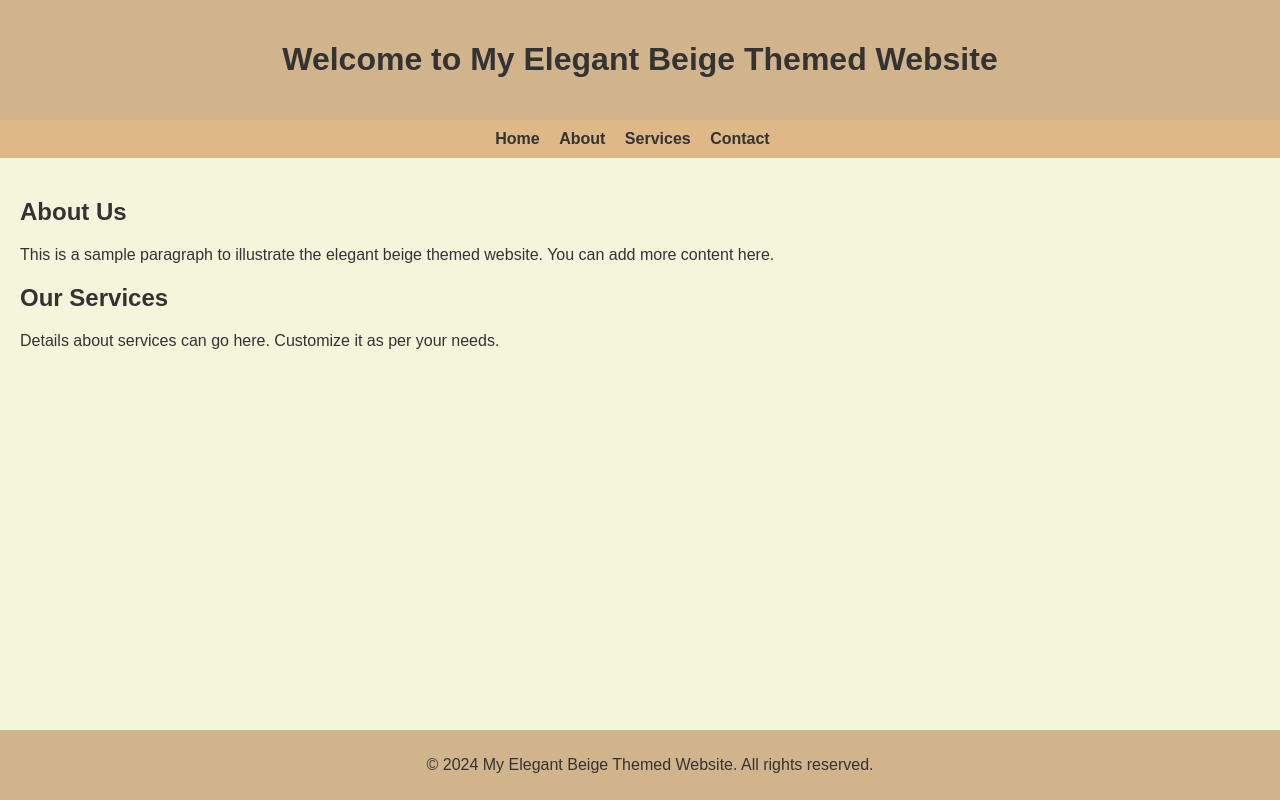
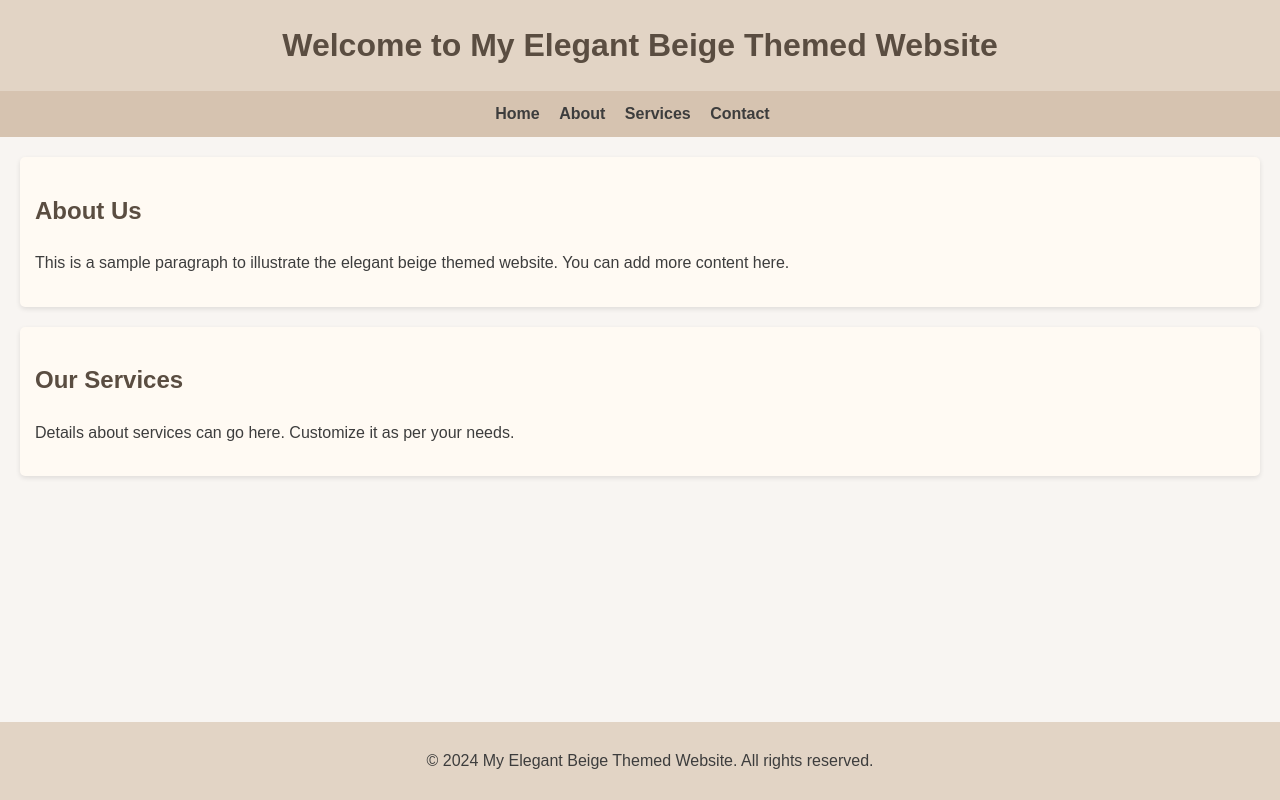
Before and after one commit to liyanambava/leeport.github.io, a plain HTML site: page index.html in a window 1280 px wide. Drawn offline with Linux system fonts and the light colour scheme.

Commit message:
Update styles.css

```diff
--- a/styles.css
+++ b/styles.css
@@ -1,19 +1,25 @@
 body {
-    background-color: #f5f5dc; /* Beige background */
-    color: #333; /* Dark text for readability */
-    font-family: Arial, sans-serif;
+    background-color: #f8f5f2; /* Light beige background */
+    color: #3d3d3d; /* Dark gray text for readability */
+    font-family: 'Arial', sans-serif;
     margin: 0;
     padding: 0;
+    line-height: 1.6;
 }
 
 header {
-    background-color: #d2b48c; /* Tan background for header */
+    background-color: #e2d4c5; /* Soft beige background for header */
     padding: 20px;
     text-align: center;
 }
 
+header h1 {
+    margin: 0;
+    color: #5a4d41; /* Dark beige-brown color for header text */
+}
+
 nav {
-    background-color: #deb887; /* Burlywood background for nav */
+    background-color: #d6c3b0; /* Medium beige background for nav */
     padding: 10px;
 }
 
@@ -31,8 +37,12 @@ nav ul li {
 
 nav ul li a {
     text-decoration: none;
-    color: #333; /* Dark text color */
+    color: #3d3d3d; /* Dark gray text color */
     font-weight: bold;
+}
+
+nav ul li a:hover {
+    color: #5a4d41; /* Dark beige-brown color on hover */
 }
 
 main {
@@ -41,12 +51,21 @@ main {
 
 section {
     margin-bottom: 20px;
+    background-color: #fffaf3; /* Very light beige for sections */
+    padding: 15px;
+    border-radius: 5px;
+    box-shadow: 0 2px 5px rgba(0, 0, 0, 0.1);
+}
+
+section h2 {
+    color: #5a4d41; /* Dark beige-brown color for section headers */
 }
 
 footer {
-    background-color: #d2b48c; /* Tan background for footer */
+    background-color: #e2d4c5; /* Soft beige background for footer */
     padding: 10px;
     text-align: center;
+    color: #3d3d3d; /* Dark gray text color */
     position: fixed;
     width: 100%;
     bottom: 0;
```
